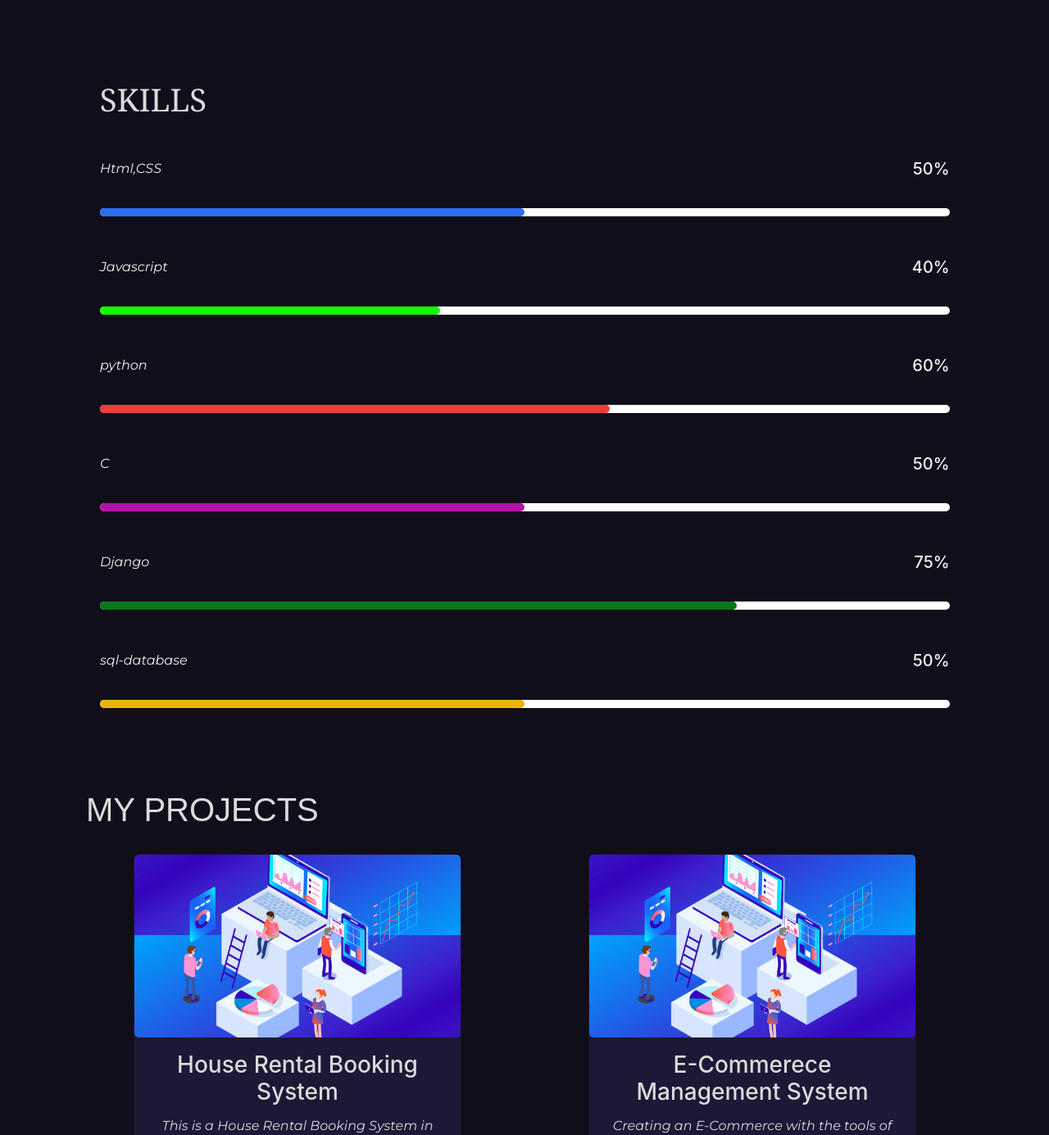
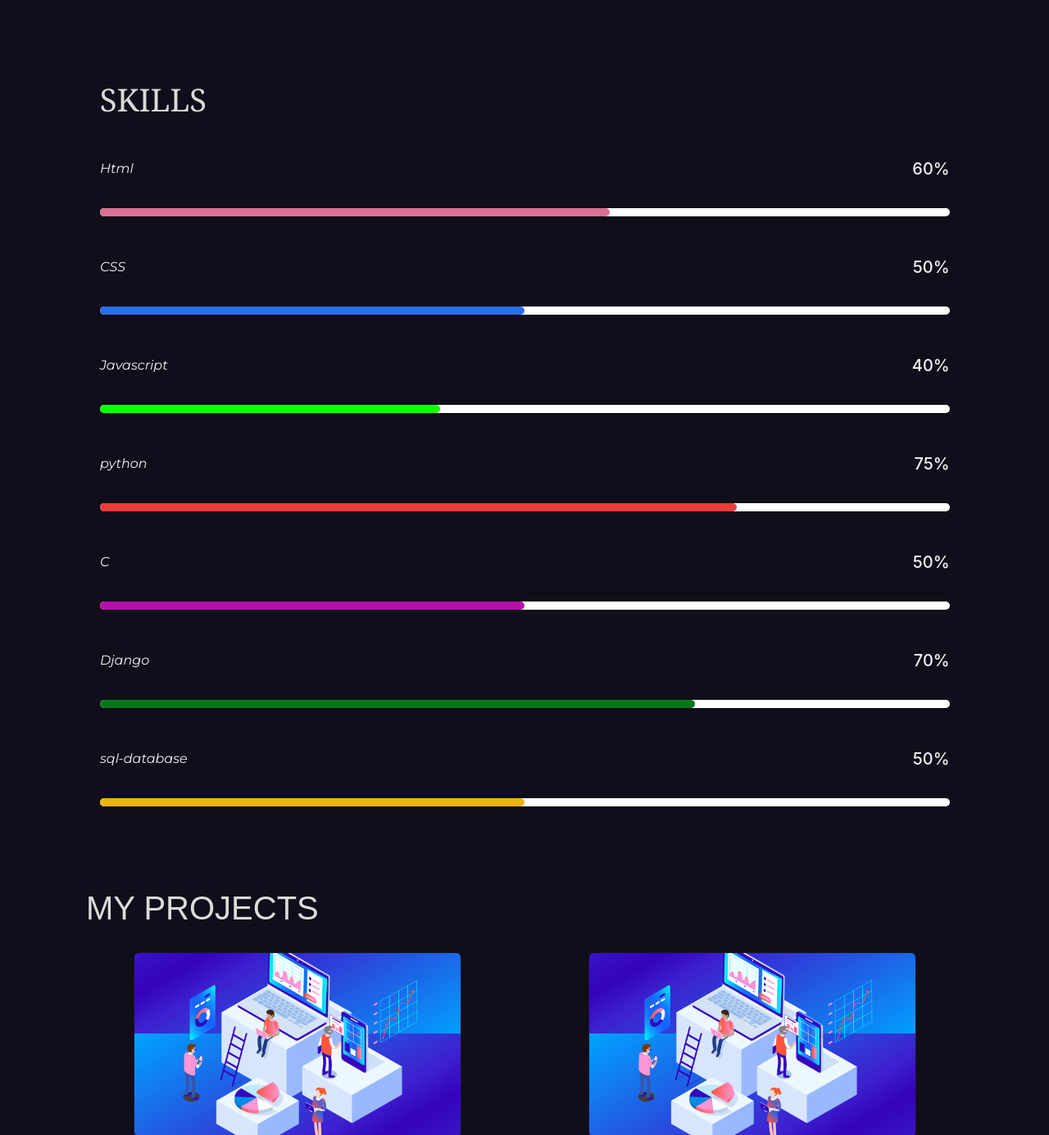
Before and after one commit to Kavin1421/Django-Portfolio, a Django app: page / in a window 1280 px wide. Shown: the part 1125-2510 px from the top of the page at 82% size. Run offline with Django 3.2, Linux system fonts and the light colour scheme; data comes from the database, SQL or seed files in the repository; some libraries are stand-ins or nearby versions; some web fonts are replaced.

Commit message:
Second Porfolio

```diff
--- a/feeds/templates/home_page.html
+++ b/feeds/templates/home_page.html
@@ -160,18 +160,18 @@
                                 <h1 class="">SKILLS</h1>
                             </div>
                             <div class="all-bars">
-                                <!-- <div class="bars aos-init" data-aos="zoom-in" data-aos-delay="500">
+                                <div class="bars aos-init" data-aos="zoom-in" data-aos-delay="500">
                                     <div class="bar-info">
-                                        <p>Frondend</p>
-                                        <h5>50%</h5>
+                                        <p>Html</p>
+                                        <h5>60%</h5>
                                     </div>
                                     <div class="bar">
                                         <p id="one"></p>
-                                    </div> -->
-                                <!-- </div> -->
+                                    </div>
+                                </div>
                                 <div class="bars aos-init" data-aos="zoom-in" data-aos-delay="500">
                                     <div class="bar-info">
-                                        <p>Html,CSS</p>
+                                        <p>CSS</p>
                                         <h5>50%</h5>
                                     </div>
                                     <div class="bar">
@@ -190,7 +190,7 @@
                                 <div class="bars aos-init" data-aos="zoom-in" data-aos-delay="400">
                                     <div class="bar-info">
                                         <p>python</p>
-                                        <h5>60%</h5>
+                                        <h5>75%</h5>
                                     </div>
                                     <div class="bar">
                                         <p id="four"></p>
@@ -208,7 +208,7 @@
                                 <div class="bars aos-init" data-aos="zoom-in" data-aos-delay="500">
                                     <div class="bar-info">
                                         <p>Django</p>
-                                        <h5>75%</h5>
+                                        <h5>70%</h5>
                                     </div>
                                     <div class="bar">
                                         <p id="seven"></p>
--- a/static/css/main.css
+++ b/static/css/main.css
@@ -507,7 +507,7 @@ button:nth-child(2) {
 #one {
   height: 10px;
   background: #db7093;
-  width: 70%;
+  width: 60%;
   border-radius: 30px;
 }
 #two {
@@ -524,7 +524,7 @@ button:nth-child(2) {
 }
 #four {
   height: 10px;
-  width: 60%;
+  width: 75%;
   background: #ee3b3b;
   border-radius: 30px;
 }
@@ -542,7 +542,7 @@ button:nth-child(2) {
 }
 #seven {
   height: 10px;
-  width: 75%;
+  width: 70%;
   background: #067719;
   border-radius: 30px;
 }
```
